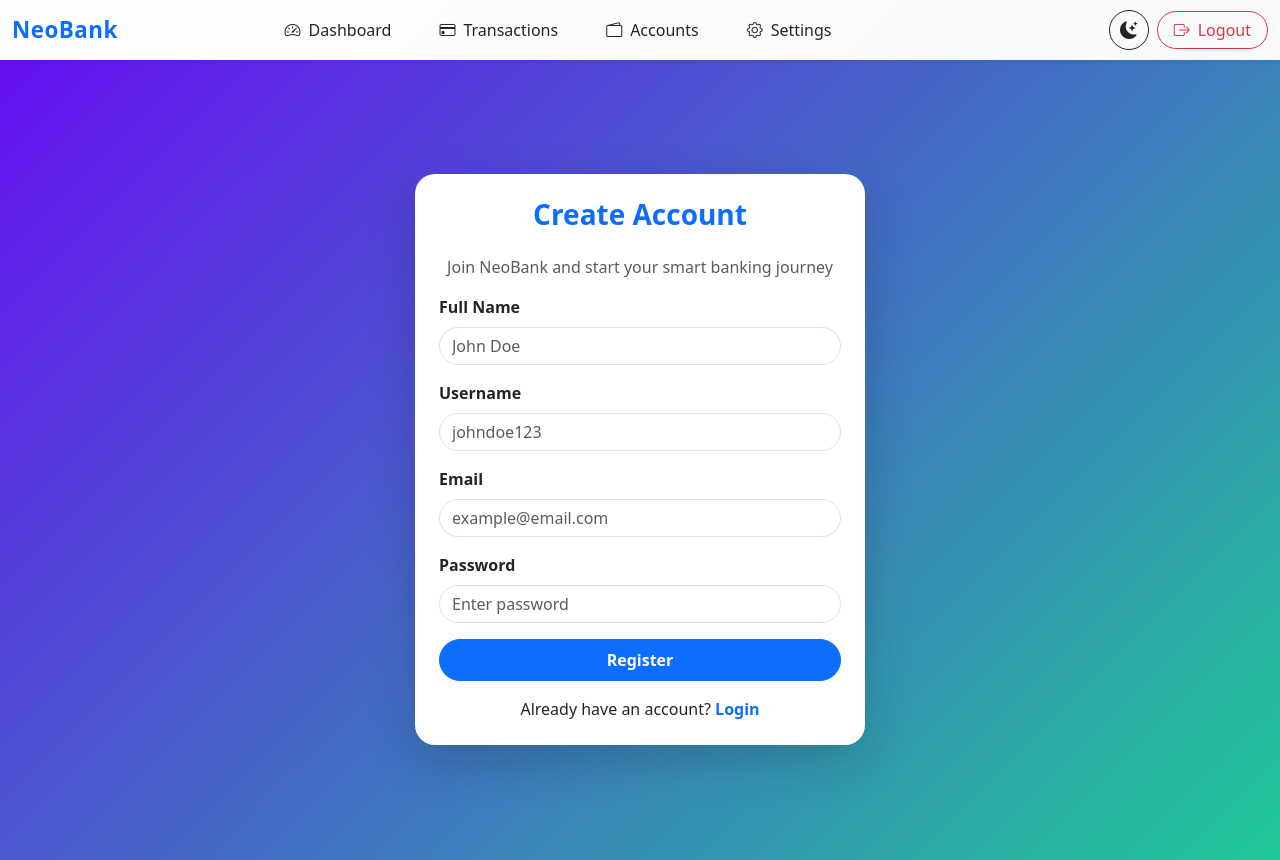
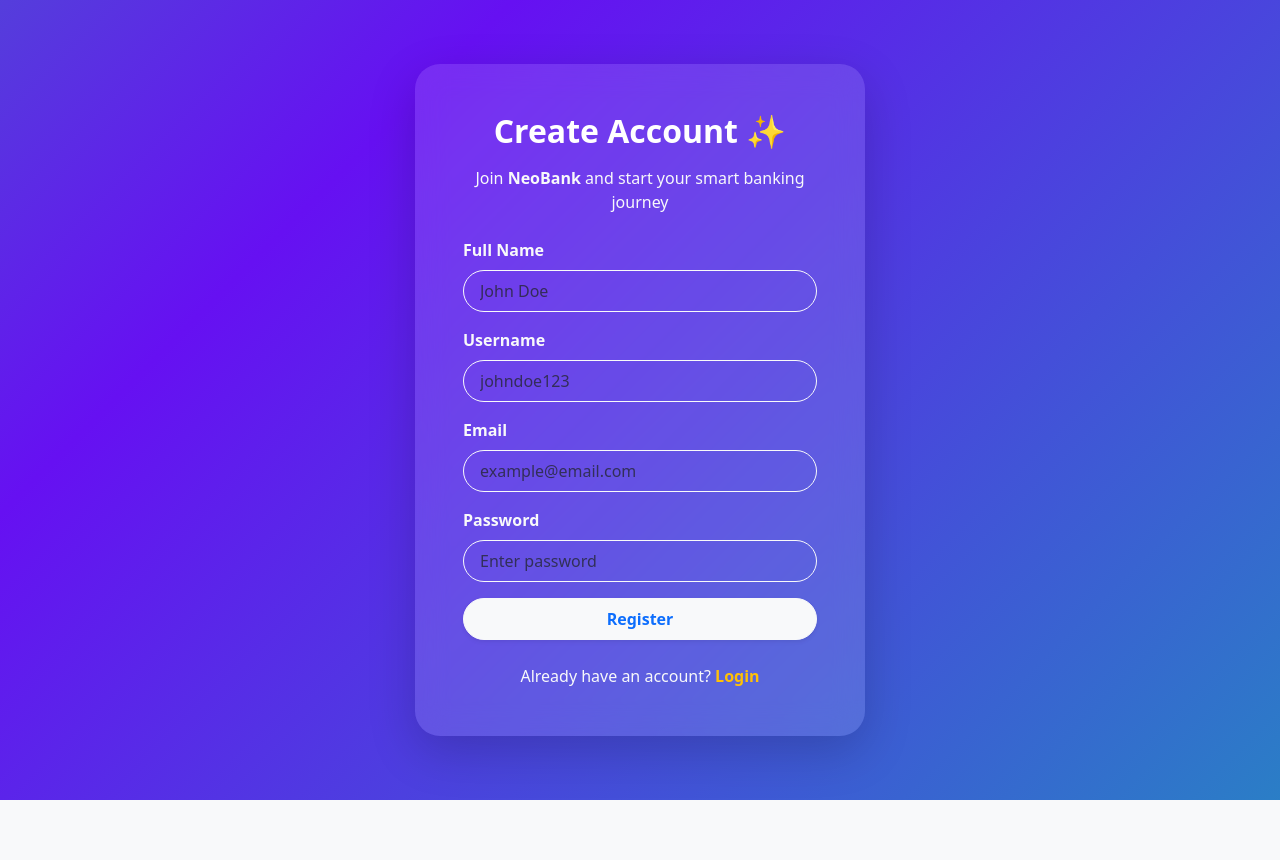
Before and after one commit to Vivek4428/NeoBank, a React (Create React App) app in the folder neo-bank-frontend/: page /register in a window 1280 px wide. After the commit the page ends 800 px from the top, so only its background shows below. Built offline with nearby package versions, Linux system fonts and the light colour scheme.

Commit message:
Nav pages added + UI/UX updated

```diff
--- a/neo-bank-frontend/src/components/Navbar.jsx
+++ b/neo-bank-frontend/src/components/Navbar.jsx
@@ -6,6 +6,9 @@
   const { logout, darkMode, toggleMode } = useContext(AuthContext);
   const navigate = useNavigate();
   const location = useLocation();
+
+  const hideNavbarPaths = ["/", "/login", "/register"];
+  if (hideNavbarPaths.includes(location.pathname)) return null;
 
   const navbarClass = darkMode
     ? "navbar navbar-expand-lg navbar-dark bg-gradient shadow-sm"
@@ -26,9 +29,8 @@
   ];
 
   return (
-    <>
     <nav className={navbarClass} style={gradientStyle}>
-        <div className="container-fluid">
+      <div className="container-fluid px-3 py-2">
         {/* Brand */}
         <Link
           to="/dashboard"
@@ -40,7 +42,7 @@
           NeoBank
         </Link>
 
-          {/* Toggle button for mobile */}
+        {/* Toggle for mobile */}
         <button
           className="navbar-toggler border-0"
           type="button"
@@ -53,19 +55,19 @@
           <i
             className={`bi bi-list ${
               darkMode ? "text-light" : "text-dark"
-              } fs-3`}
+            } fs-4`}
           ></i>
         </button>
 
-          {/* Collapsible nav links */}
+        {/* Collapsible Nav */}
         <div className="collapse navbar-collapse" id="navbarNav">
-            {/* Center Nav Links */}
-            <ul className="navbar-nav mx-auto mb-2 mb-lg-0">
+          {/* Center links */}
+          <ul className="navbar-nav ms-auto mb-2 mb-lg-0">
             {navLinks.map(({ to, icon, label }) => (
-                <li className="nav-item mx-2" key={to}>
+              <li className="nav-item mx-1" key={to}>
                 <Link
                   to={to}
-                    className={`nav-link rounded-pill px-3 ${
+                  className={`nav-link rounded-pill px-3 py-1 ${
                     location.pathname === to
                       ? darkMode
                         ? "bg-info text-dark fw-semibold"
@@ -74,6 +76,7 @@
                       ? "text-light"
                       : "text-dark"
                   }`}
+                  style={{ fontSize: "0.95rem", transition: "all 0.3s ease" }}
                 >
                   <i className={`bi ${icon} me-2`}></i>
                   {label}
@@ -83,40 +86,44 @@
           </ul>
 
           {/* Right side buttons */}
-            <div className="d-flex align-items-center gap-2 ms-lg-auto">
+          <div className="d-flex align-items-center gap-3 ms-lg-auto">
+            {/* Dark Mode Toggle */}
             <button
               className={`btn ${
                 darkMode ? "btn-outline-light" : "btn-outline-dark"
               } rounded-circle d-flex align-items-center justify-content-center`}
-                style={{ width: "40px", height: "40px" }}
+              style={{ width: "34px", height: "34px", transition: "0.3s" }}
               onClick={toggleMode}
-                title={
-                  darkMode ? "Switch to Light Mode" : "Switch to Dark Mode"
-                }
+              title={darkMode ? "Switch to Light Mode" : "Switch to Dark Mode"}
             >
               <i
                 className={`bi ${
                   darkMode ? "bi-sun-fill text-warning" : "bi-moon-stars-fill"
                 }`}
-                  style={{ fontSize: "1.1rem" }}
+                style={{ fontSize: "1rem" }}
               ></i>
             </button>
 
+            {/* Logout Button */}
             <button
-                className="btn btn-outline-danger rounded-pill px-3"
+              className="btn btn-outline-danger rounded-pill px-2 py-1 d-flex align-items-center"
+              style={{
+                fontSize: "1rem",
+                gap: "4px",
+                transition: "all 0.3s ease",
+              }}
               onClick={async () => {
                 await logout();
                 navigate("/login");
               }}
             >
-                <i className="bi bi-box-arrow-right me-2"></i>
+              <i className="bi bi-box-arrow-right"></i>
               Logout
             </button>
           </div>
         </div>
       </div>
     </nav>
-    </>
   );
 };
 
--- a/neo-bank-frontend/src/pages/LoginPage.jsx
+++ b/neo-bank-frontend/src/pages/LoginPage.jsx
@@ -14,10 +14,9 @@
     try {
       const res = await api.post("/auth/login", { username, password });
       login(res.data);
-      alert("Login successful!");
       navigate("/dashboard");
     } catch (err) {
-      alert("Invalid credentials");
+      alert("Invalid username or password");
     }
   };
 
@@ -25,58 +24,93 @@
     <div
       className="d-flex justify-content-center align-items-center vh-100"
       style={{
-        background: "linear-gradient(135deg, #007bff, #6610f2)",
+        background:
+          "linear-gradient(135deg, #007bff 0%, #6610f2 50%, #6f42c1 100%)",
+        backgroundSize: "200% 200%",
+        animation: "gradientMove 8s ease infinite",
       }}
     >
       <div
-        className="card shadow-lg p-4 border-0"
-        style={{ width: "380px", borderRadius: "20px" }}
+        className="card border-0 p-5 shadow-lg text-center"
+        style={{
+          width: "400px",
+          borderRadius: "25px",
+          backdropFilter: "blur(15px)",
+          background: "rgba(255,255,255,0.12)",
+          color: "#fff",
+        }}
       >
-        <h3 className="text-center mb-4 fw-bold text-primary">Welcome Back</h3>
-        <p className="text-center text-muted mb-3">
-          Sign in to access your NeoBank account
+        <h2 className="fw-bold mb-3 text-white">Welcome Back 👋</h2>
+        <p className="text-light mb-4">
+          Sign in to your <span className="fw-semibold">NeoBank</span> account
         </p>
+
         <form onSubmit={handleLogin}>
-          <div className="mb-3">
-            <label className="form-label fw-semibold">Username</label>
+          <div className="mb-3 text-start">
+            <label className="fw-semibold text-light mb-2">Username</label>
             <input
               type="text"
-              className="form-control rounded-pill"
-              placeholder="Enter username"
+              className="form-control rounded-pill border-light bg-transparent text-light px-3 py-2"
+              placeholder="Enter your username"
               value={username}
               onChange={(e) => setUsername(e.target.value)}
               required
+              style={{
+                boxShadow: "0 0 0 rgba(0,0,0,0)",
+                transition: "0.3s",
+              }}
+              onFocus={(e) =>
+                (e.target.style.boxShadow = "0 0 10px rgba(255,255,255,0.4)")
+              }
+              onBlur={(e) => (e.target.style.boxShadow = "none")}
             />
           </div>
-          <div className="mb-3">
-            <label className="form-label fw-semibold">Password</label>
+
+          <div className="mb-4 text-start">
+            <label className="fw-semibold text-light mb-2">Password</label>
             <input
               type="password"
-              className="form-control rounded-pill"
-              placeholder="Enter password"
+              className="form-control rounded-pill border-light bg-transparent text-light px-3 py-2"
+              placeholder="Enter your password"
               value={password}
               onChange={(e) => setPassword(e.target.value)}
               required
+              onFocus={(e) =>
+                (e.target.style.boxShadow = "0 0 10px rgba(255,255,255,0.4)")
+              }
+              onBlur={(e) => (e.target.style.boxShadow = "none")}
             />
           </div>
+
           <button
             type="submit"
-            className="btn btn-primary w-100 rounded-pill py-2 fw-semibold"
+            className="btn btn-light text-primary w-100 rounded-pill fw-semibold py-2 shadow-sm"
           >
             Login
           </button>
-          <p className="text-center mt-3 mb-0">
+        </form>
+
+        <p className="mt-4 mb-0 text-light">
           Don’t have an account?{" "}
           <span
-              className="text-primary fw-semibold"
-              role="button"
+            className="fw-semibold text-warning"
+            style={{ cursor: "pointer" }}
             onClick={() => navigate("/register")}
           >
             Register
           </span>
         </p>
-        </form>
       </div>
+
+      <style>
+        {`
+          @keyframes gradientMove {
+            0% { background-position: 0% 50%; }
+            50% { background-position: 100% 50%; }
+            100% { background-position: 0% 50%; }
+          }
+        `}
+      </style>
     </div>
   );
 }
--- a/neo-bank-frontend/src/pages/RegisterPage.jsx
+++ b/neo-bank-frontend/src/pages/RegisterPage.jsx
@@ -19,10 +19,10 @@
     e.preventDefault();
     try {
       await axios.post("http://localhost:8080/api/auth/register", formData);
-      alert("Registration successful! Please log in.");
+      alert("Registration successful!");
       navigate("/login");
     } catch (error) {
-      alert("Registration failed. Please check your details.");
+      alert("Registration failed. Try again.");
     }
   };
 
@@ -30,86 +30,94 @@
     <div
       className="d-flex justify-content-center align-items-center vh-100"
       style={{
-        background: "linear-gradient(135deg, #6610f2, #20c997)",
+        background:
+          "linear-gradient(135deg, #20c997 0%, #6610f2 50%, #17a2b8 100%)",
+        backgroundSize: "200% 200%",
+        animation: "gradientMove 10s ease infinite",
       }}
     >
       <div
-        className="card shadow-lg p-4 border-0"
-        style={{ width: "450px", borderRadius: "20px" }}
+        className="card border-0 p-5 shadow-lg text-center"
+        style={{
+          width: "450px",
+          borderRadius: "25px",
+          backdropFilter: "blur(15px)",
+          background: "rgba(255,255,255,0.12)",
+          color: "#fff",
+        }}
       >
-        <h3 className="text-center mb-4 fw-bold text-primary">
-          Create Account
-        </h3>
-        <p className="text-center text-muted mb-3">
-          Join NeoBank and start your smart banking journey
+        <h2 className="fw-bold mb-3 text-white">
+          Create Account <span>✨</span>
+        </h2>
+        <p className="text-light mb-4">
+          Join <span className="fw-semibold">NeoBank</span> and start your smart
+          banking journey
         </p>
+
         <form onSubmit={handleSubmit}>
-          <div className="mb-3">
-            <label className="form-label fw-semibold">Full Name</label>
+          {[
+            { name: "fullName", label: "Full Name", placeholder: "John Doe" },
+            { name: "username", label: "Username", placeholder: "johndoe123" },
+            {
+              name: "email",
+              label: "Email",
+              placeholder: "example@email.com",
+              type: "email",
+            },
+            {
+              name: "password",
+              label: "Password",
+              placeholder: "Enter password",
+              type: "password",
+            },
+          ].map(({ name, label, placeholder, type = "text" }) => (
+            <div className="mb-3 text-start" key={name}>
+              <label className="fw-semibold text-light mb-2">{label}</label>
               <input
-              type="text"
-              className="form-control rounded-pill"
-              name="fullName"
-              value={formData.fullName}
+                type={type}
+                className="form-control rounded-pill border-light bg-transparent text-light px-3 py-2"
+                name={name}
+                placeholder={placeholder}
+                value={formData[name]}
                 onChange={handleChange}
-              placeholder="John Doe"
                 required
+                onFocus={(e) =>
+                  (e.target.style.boxShadow = "0 0 10px rgba(255,255,255,0.4)")
+                }
+                onBlur={(e) => (e.target.style.boxShadow = "none")}
               />
             </div>
-          <div className="mb-3">
-            <label className="form-label fw-semibold">Username</label>
-            <input
-              type="text"
-              className="form-control rounded-pill"
-              name="username"
-              value={formData.username}
-              onChange={handleChange}
-              placeholder="johndoe123"
-              required
-            />
-          </div>
-          <div className="mb-3">
-            <label className="form-label fw-semibold">Email</label>
-            <input
-              type="email"
-              className="form-control rounded-pill"
-              name="email"
-              value={formData.email}
-              onChange={handleChange}
-              placeholder="example@email.com"
-              required
-            />
-          </div>
-          <div className="mb-3">
-            <label className="form-label fw-semibold">Password</label>
-            <input
-              type="password"
-              className="form-control rounded-pill"
-              name="password"
-              value={formData.password}
-              onChange={handleChange}
-              placeholder="Enter password"
-              required
-            />
-          </div>
+          ))}
+
           <button
-            className="btn btn-primary w-100 rounded-pill py-2 fw-semibold"
+            className="btn btn-light text-primary w-100 rounded-pill fw-semibold py-2 shadow-sm"
             type="submit"
           >
             Register
           </button>
-          <p className="text-center mt-3 mb-0">
+        </form>
+
+        <p className="mt-4 mb-0 text-light">
           Already have an account?{" "}
           <span
-              className="text-primary fw-semibold"
-              role="button"
+            className="fw-semibold text-warning"
+            style={{ cursor: "pointer" }}
             onClick={() => navigate("/login")}
           >
             Login
           </span>
         </p>
-        </form>
       </div>
+
+      <style>
+        {`
+          @keyframes gradientMove {
+            0% { background-position: 0% 50%; }
+            50% { background-position: 100% 50%; }
+            100% { background-position: 0% 50%; }
+          }
+        `}
+      </style>
     </div>
   );
 };
```
Also changed, not shown: neo-bank-frontend/src/App.js (+30 -0 lines), neo-bank-frontend/src/pages/Accounts.jsx (added, +51 -0 lines), neo-bank-frontend/src/pages/Settings.jsx (added, +63 -0 lines), neo-bank-frontend/src/pages/Transactions.jsx (added, +64 -0 lines). Lines whose indentation alone changed are shown as unchanged.
